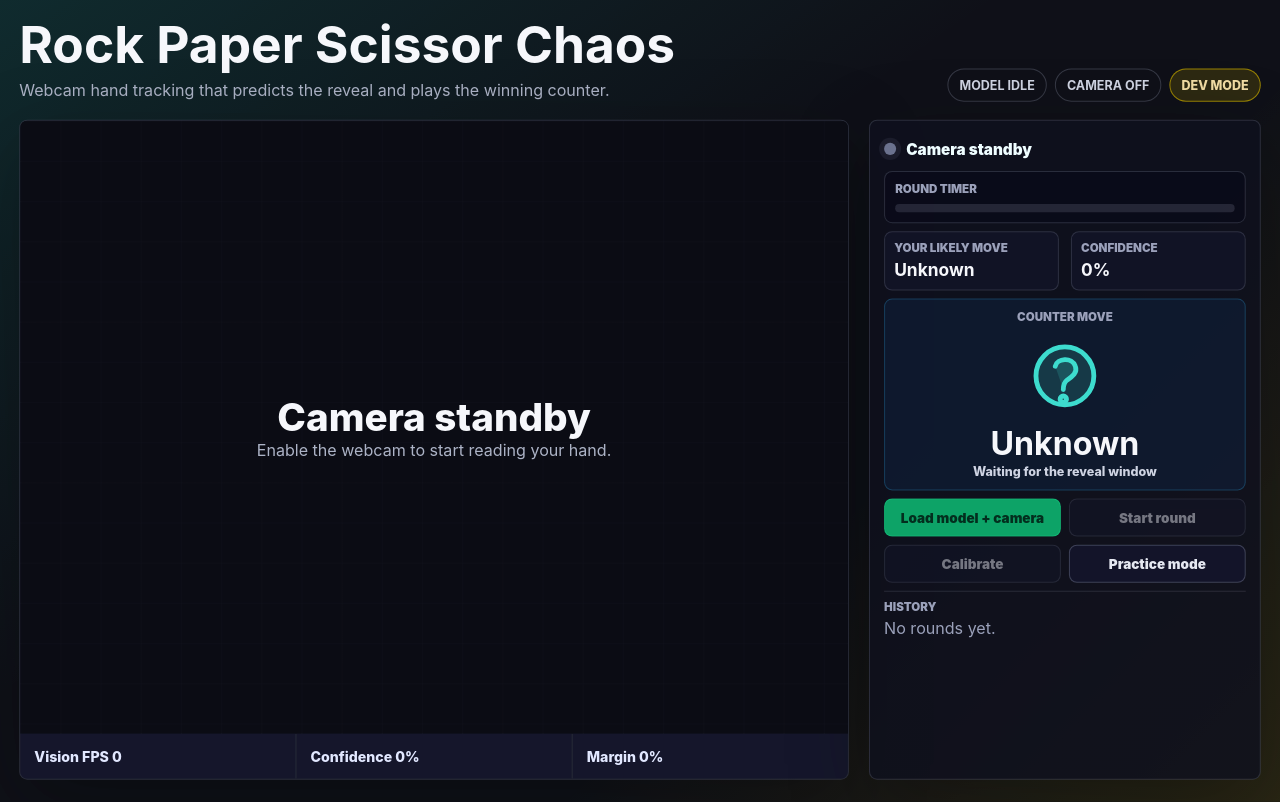
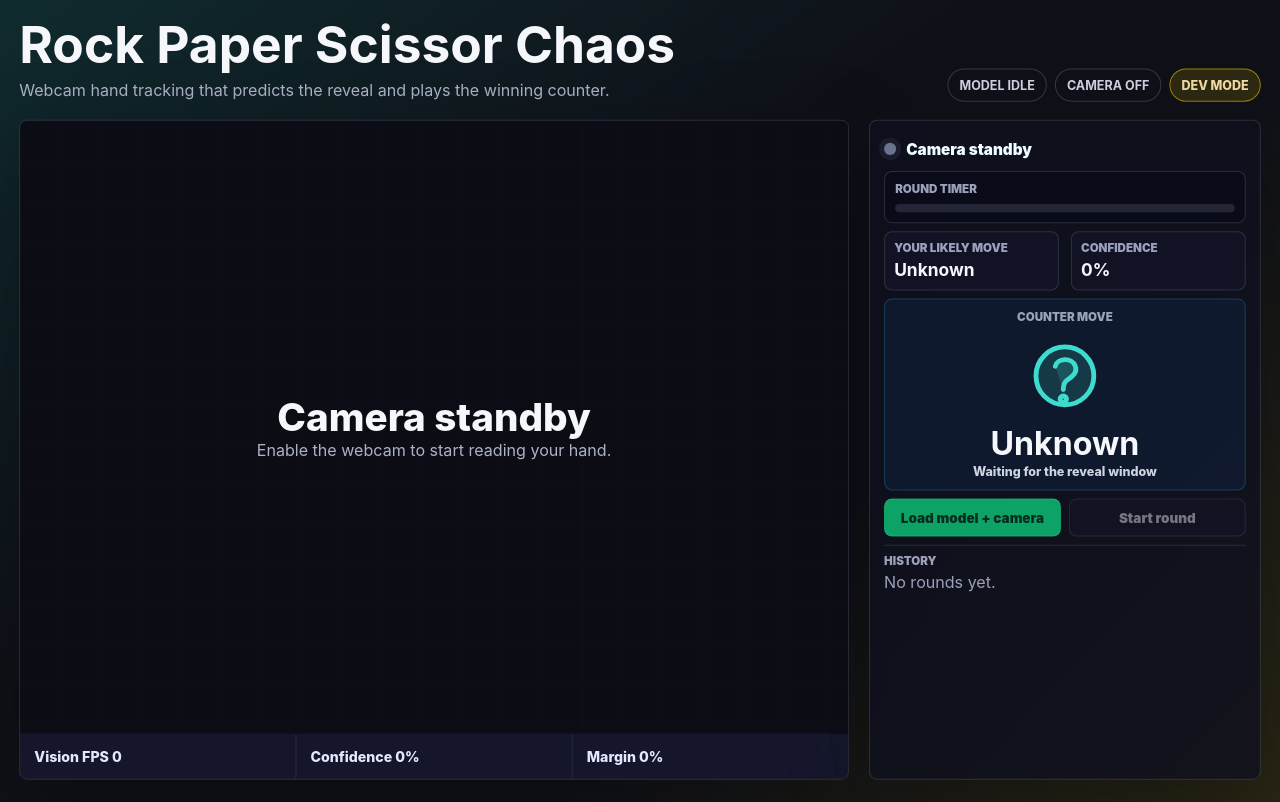
Before and after one commit to tim13246879/rps-chaos, a React (Vite) app: page / in a window 1280 px wide. Both pictures are taken after a click on the button "DEV MODE". Built offline with nearby package versions, Linux system fonts and the light colour scheme.

Commit message:
comment out Calibrate and Practice mode buttons from dev mode

```diff
--- a/src/components/PredictionPanel.tsx
+++ b/src/components/PredictionPanel.tsx
@@ -89,7 +89,7 @@ export function PredictionPanel({
         <button type="button" className="button" onClick={onStartRound} disabled={!cameraReady}>
           Start round
         </button>
-        <button type="button" className="button" onClick={onCalibrate} disabled={!cameraReady}>
+        {/* <button type="button" className="button" onClick={onCalibrate} disabled={!cameraReady}>
           Calibrate
         </button>
         <button
@@ -98,7 +98,7 @@ export function PredictionPanel({
           onClick={onTogglePractice}
         >
           Practice mode
-        </button>
+        </button> */}
       </div>
 
       {error && <div className="error-box">{error}</div>}
```
